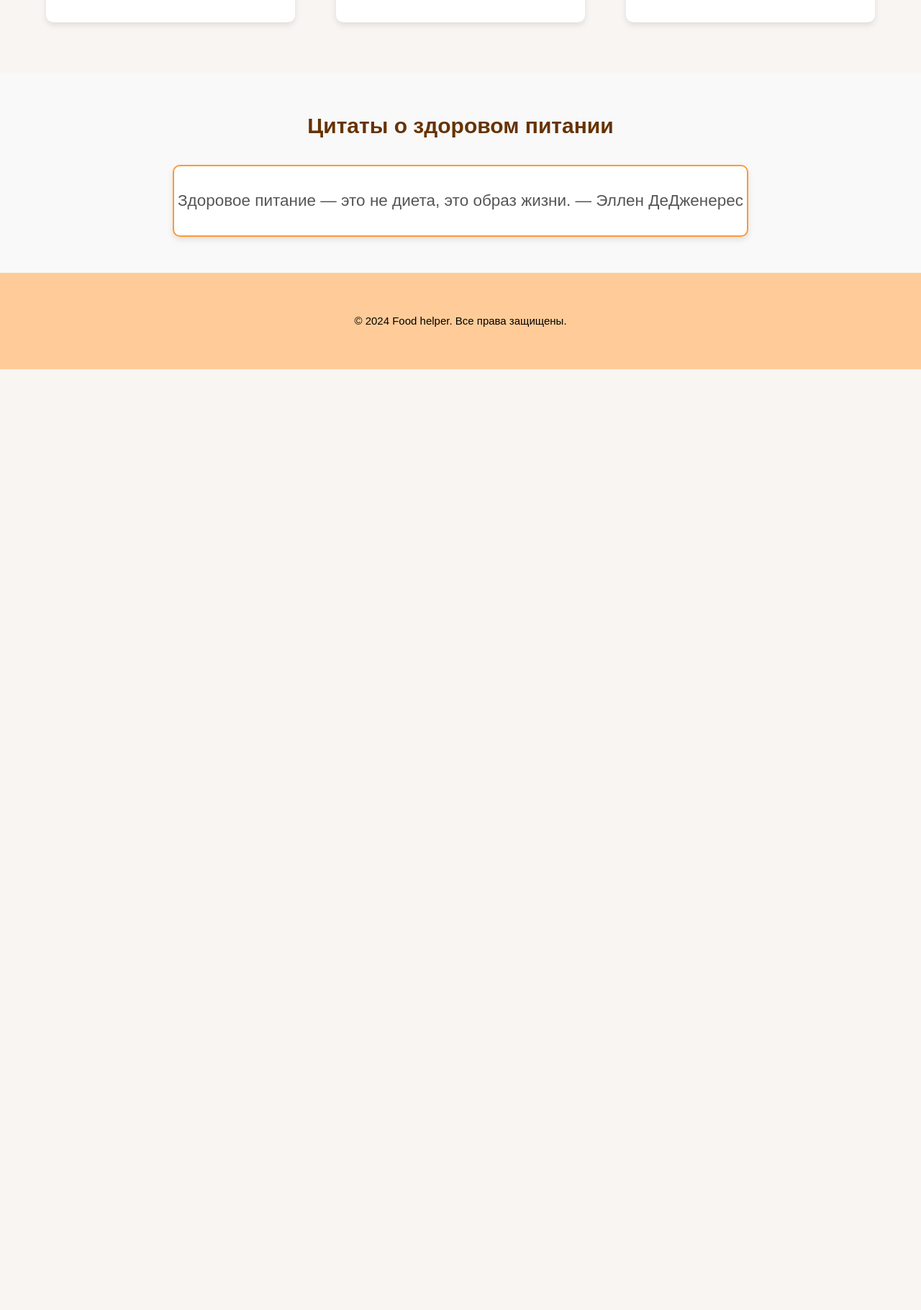
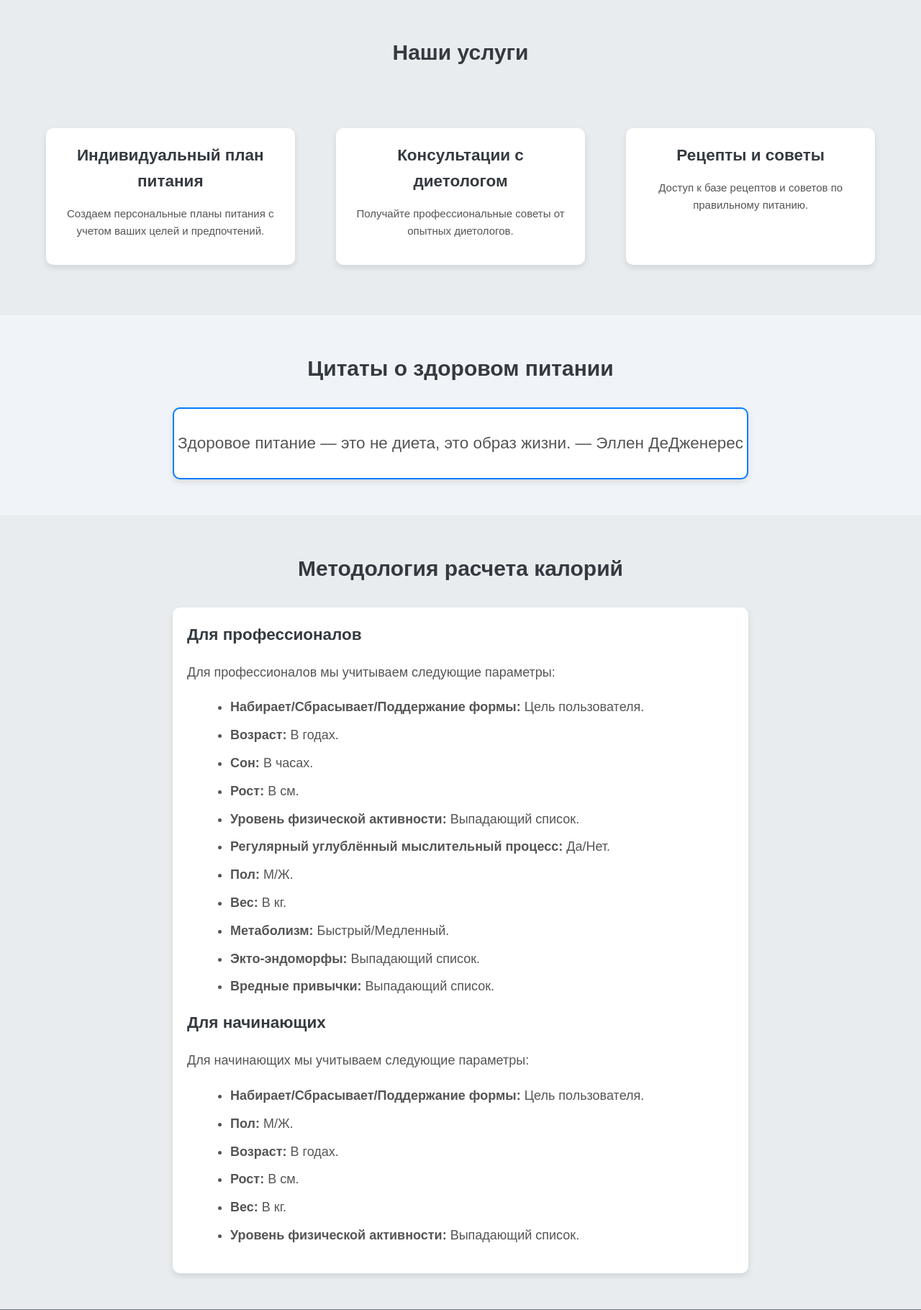
Before and after one commit to AmirHusnutdinov/Phystech.edu, a Flask app: page / in a window 1280 px wide. Shown: the part 801-2621 px from the top of the page at 72% size. Before the commit the page ends 1314 px from the top, so only its background shows below. Run offline with Flask 3, Linux system fonts and the light colour scheme.

Commit message:
final main page

```diff
--- a/static/assets/css/style_main.css
+++ b/static/assets/css/style_main.css
@@ -3,7 +3,7 @@ body {
     font-family: 'Arial', sans-serif;
     margin: 0;
     padding: 0;
-    background-color: #f9f5f2;
+    background-color: #f0f4f8; /* Холодный фон */
     color: #333;
 }
 
@@ -63,19 +72,20 @@ header h1 {
 }
 
 .btn:hover {
-    background-color: #e68a00;
+    background-color: #0056b3; /* Холодный цвет кнопки при наведении */
 }
 
 /* Секция услуг */
 .services {
     padding: 50px 0;
     text-align: center;
+    background-color: #e9ecef; /* Холодный фон */
 }
 
 .services h2 {
     font-size: 2em;
     margin-bottom: 7%;
-    color: #663300;
+    color: #343a40; /* Холодный цвет текста */
 }
 
 .service-cards {
@@ -98,16 +108,10 @@ header h1 {
     transform: translateY(-10px);
 }
 
-.service-card img {
-    width: 64px;
-    height: 64px;
-    margin-bottom: 20px;
-}
-
 .service-card h3 {
     font-size: 1.5em;
     margin-bottom: 10px;
-    color: #663300;
+    color: #343a40; /* Холодный цвет текста */
 }
 
 .service-card p {
@@ -119,13 +123,13 @@ header h1 {
 .quotes {
     padding: 50px 0;
     text-align: center;
-    background-color: #f9f9f9;
+    background-color: #f0f4f8; /* Холодный фон */
 }
 
 .quotes h2 {
     font-size: 2em;
     margin-bottom: 30px;
-    color: #663300;
+    color: #343a40; /* Холодный цвет текста */
 }
 
 .quote-container {
@@ -133,7 +137,7 @@ header h1 {
     max-width: 800px;
     margin: 0 auto;
     padding: 20px;
-    border: 2px solid #ff9933;
+    border: 2px solid #007bff; /* Холодный цвет рамки */
     border-radius: 10px;
     background-color: #fff;
     box-shadow: 0 4px 8px rgba(0, 0, 0, 0.1);
@@ -180,12 +184,88 @@ header h1 {
     }
 }
 
+/* Методология расчета калорий */
+.methodology {
+    padding: 50px 0;
+    background-color: #e9ecef; /* Холодный фон */
+}
+
+.methodology h2 {
+    font-size: 2em;
+    margin-bottom: 30px;
+    color: #343a40; /* Холодный цвет текста */
+    text-align: center;
+}
+
+.methodology-content {
+    max-width: 800px;
+    margin: 0 auto;
+    padding: 20px;
+    background-color: #fff;
+    border-radius: 10px;
+    box-shadow: 0 4px 8px rgba(0, 0, 0, 0.1);
+}
+
+.methodology-content h3 {
+    font-size: 1.5em;
+    margin-bottom: 20px;
+    color: #343a40; /* Холодный цвет текста */
+}
+
+.methodology-content p {
+    font-size: 1.2em;
+    margin-bottom: 20px;
+    color: #555;
+}
+
+.methodology-content ul {
+    list-style-type: disc;
+    margin-left: 20px;
+    font-size: 1.2em;
+    color: #555;
+}
+
+.methodology-content ul li {
+    margin-bottom: 10px;
+}
+
+/* Медиа-запросы для адаптивного дизайна */
+@media (max-width: 768px) {
+    .methodology h2 {
+        font-size: 1.5em;
+    }
+
+    .methodology-content h3 {
+        font-size: 1.2em;
+    }
+
+    .methodology-content p,
+    .methodology-content ul {
+        font-size: 1em;
+    }
+}
+
+@media (max-width: 480px) {
+    .methodology h2 {
+        font-size: 1.2em;
+    }
+
+    .methodology-content h3 {
+        font-size: 1em;
+    }
+
+    .methodology-content p,
+    .methodology-content ul {
+        font-size: 0.9em;
+    }
+}
+
 /* Подвал */
 footer {
-    background-color: #ffcc99;
+    background-color: #6c757d; /* Холодный цвет футера */
     padding: 20px 0;
     text-align: center;
-    color: #663300;
+    color: #fff;
 }
 
 /* Медиа-запросы для адаптивного дизайна */
--- a/templates/Base.html
+++ b/templates/Base.html
@@ -14,7 +14,7 @@
     <div class="container">
         <div class="header__inner">
             <div>
-                <a class="header__logo" href="{{general}}">Food helper</a></div>
+                <a class="header__logo" href="{{general}}">Food Helper</a></div>
 
             <nav class="nav1__nav" id="nav{{is_mobile}}">
                 {% if login != True %}
--- a/templates/MainPage/main.html
+++ b/templates/MainPage/main.html
@@ -2,8 +2,8 @@
 {% block content %}
 <link rel="stylesheet" href="../../static/assets/css/style_main.css">
 <body>
-<section class="hero">
-    <div class="container">
+<section class="hero-image">
+    <div class="hero-content">
         <h2>Ваш путь к здоровью и успеху начинается здесь</h2>
         <p>Мы предлагаем индивидуальные планы питания, разработанные специально для спортсменов любого уровня.</p>
         <a href="#services" class="btn">Узнать больше</a>
@@ -60,7 +60,53 @@
 
     changeQuote(); // Показать первую цитату
     setInterval(changeQuote, 5000); // Менять цитату каждые 5 секунд
+
+    // Плавный скролл к элементу с id="services"
+    document.querySelector('.btn').addEventListener('click', function(event) {
+        event.preventDefault();
+        const target = document.querySelector(this.getAttribute('href'));
+        if (target) {
+            window.scrollTo({
+                top: target.offsetTop,
+                behavior: 'smooth'
+            });
+        }
+    });
 </script>
+</section>
+
+<section class="methodology">
+    <div class="container">
+        <h2>Методология расчета калорий</h2>
+        <div class="methodology-content">
+            <h3>Для профессионалов</h3>
+            <p>Для профессионалов мы учитываем следующие параметры:</p>
+            <ul>
+                <li><strong>Набирает/Сбрасывает/Поддержание формы:</strong> Цель пользователя.</li>
+                <li><strong>Возраст:</strong> В годах.</li>
+                <li><strong>Сон:</strong> В часах.</li>
+                <li><strong>Рост:</strong> В см.</li>
+                <li><strong>Уровень физической активности:</strong> Выпадающий список.</li>
+                <li><strong>Регулярный углублённый мыслительный процесс:</strong> Да/Нет.</li>
+                <li><strong>Пол:</strong> М/Ж.</li>
+                <li><strong>Вес:</strong> В кг.</li>
+                <li><strong>Метаболизм:</strong> Быстрый/Медленный.</li>
+                <li><strong>Экто-эндоморфы:</strong> Выпадающий список.</li>
+                <li><strong>Вредные привычки:</strong> Выпадающий список.</li>
+            </ul>
+
+            <h3>Для начинающих</h3>
+            <p>Для начинающих мы учитываем следующие параметры:</p>
+            <ul>
+                <li><strong>Набирает/Сбрасывает/Поддержание формы:</strong> Цель пользователя.</li>
+                <li><strong>Пол:</strong> М/Ж.</li>
+                <li><strong>Возраст:</strong> В годах.</li>
+                <li><strong>Рост:</strong> В см.</li>
+                <li><strong>Вес:</strong> В кг.</li>
+                <li><strong>Уровень физической активности:</strong> Выпадающий список.</li>
+            </ul>
+        </div>
+    </div>
 </section>
 
 </body>
```
Also changed, not shown: other parts of static/assets/css/style_main.css (+19 -10 lines).
